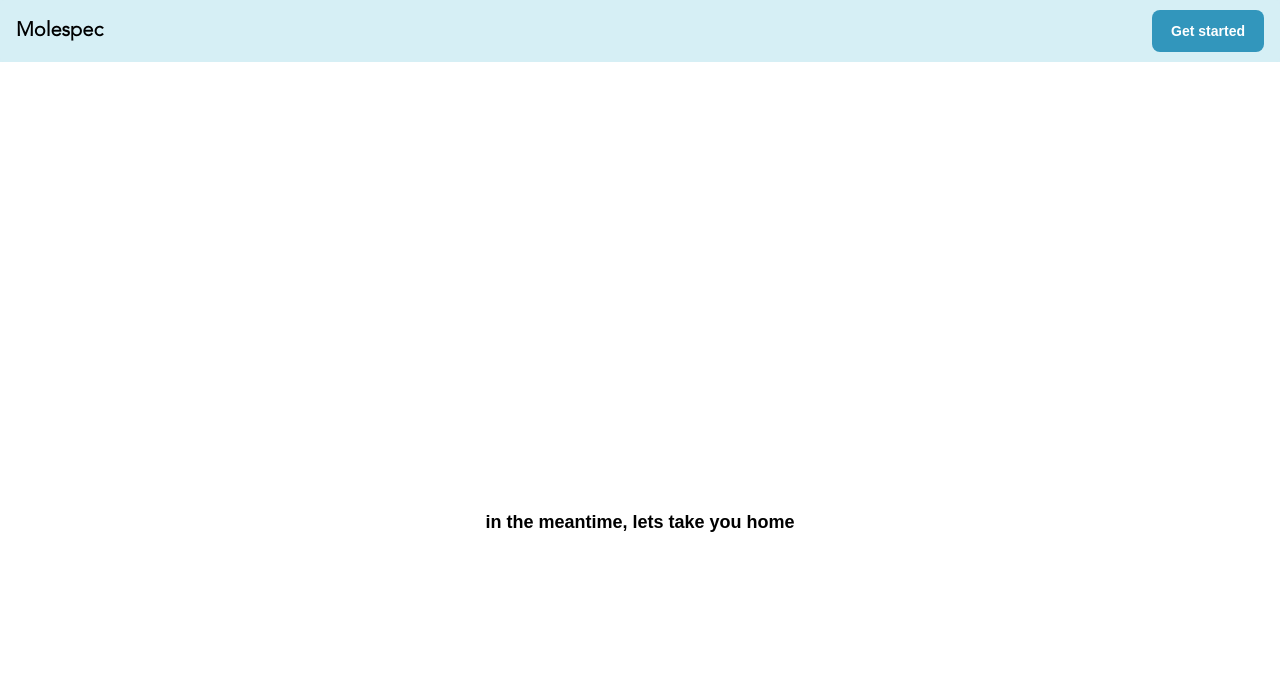
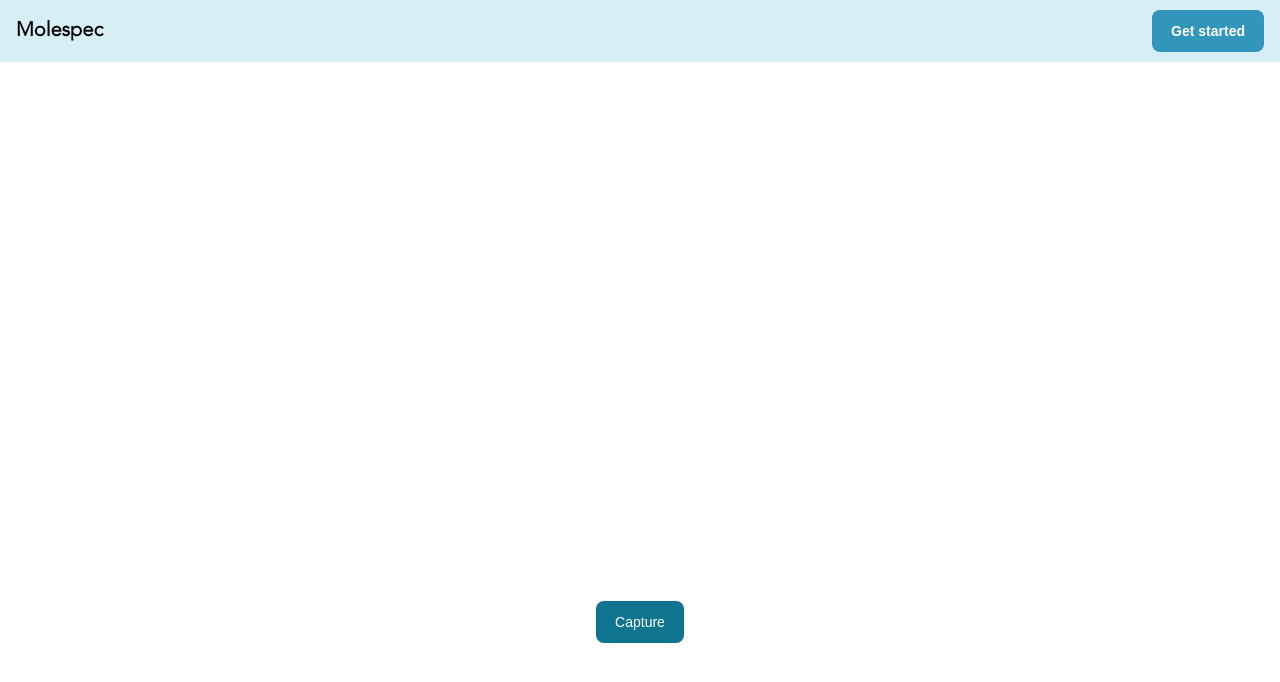
Before and after one commit to amaankahmad/ef-ai-hackathon-frontend, a React (Create React App) app: page /image in a window 1280 px wide. Shown: the top 682 px of the page. Built offline with nearby package versions, Linux system fonts and the light colour scheme; no server answers.

Commit message:
image capture

```diff
--- a/package.json
+++ b/package.json
@@ -19,6 +19,7 @@
         "react": "^18.2.0",
         "react-awesome-reveal": "^4.1.0",
         "react-dom": "^18.2.0",
+        "react-dropzone": "^14.2.3",
         "react-error-boundary": "^3.1.4",
         "react-ga4": "^1.4.1",
         "react-hook-form": "^7.43.1",
--- a/src/components/Header/header.tsx
+++ b/src/components/Header/header.tsx
@@ -52,7 +52,7 @@ export default function DrawerAppBar(props: Props) {
   return (
     <div className="bg-[#D6EFF5]">
       <Navbar fluid rounded className="bg-[#D6EFF5] px-4">
-        <Navbar.Brand href="https://google.com">
+        <Navbar.Brand href="/">
           {/* <img
           alt="Flowbite React Logo"
           className="mr-3 h-6 sm:h-9"
--- a/src/pages/Home/index.tsx
+++ b/src/pages/Home/index.tsx
@@ -1,5 +1,5 @@
 import { useLocation, useNavigate } from "react-router-dom";
-import { useEffect } from "react";
+import { useEffect, useRef } from "react";
 import Footer from "../../components/Footer/footer";
 import RootPage from "../root";
 import Logo from "../../assets/logo.png";
@@ -8,6 +8,7 @@ import { Button } from "flowbite-react";
 const HomePage = () => {
   const location = useLocation();
   let navigate = useNavigate();
+  const fileInputRef = useRef(null);
 
   useEffect(() => {
     if (location.state && location.state.scrollTo) {
@@ -20,6 +21,14 @@ const HomePage = () => {
     }
   }, [location]);
 
+  const handleCapture = (e) => {
+    const file = e.target.files[0];
+    if (file) {
+      // Do something with the captured image file, e.g., send it to the server or navigate to another page
+      navigate("/image", { state: { capturedImage: file } });
+    }
+  };
+
   return (
     <RootPage header="home">
       <div className="flex flex-col items-center h-screen">
@@ -31,11 +40,20 @@ const HomePage = () => {
           Molespec
         </h1>
 
+        {/* Hidden File Input */}
+        <input
+          type="file"
+          accept="image/*"
+          ref={fileInputRef}
+          onChange={handleCapture}
+          className="hidden"
+        />
+
         {/* Start Button */}
         <Button
           className="bg-[#3296BC] mt-24 font-bold"
           onClick={() => {
-            navigate("/image");
+            fileInputRef.current.click();
           }}
         >
           Get started
--- a/src/pages/Image Capture/index.tsx
+++ b/src/pages/Image Capture/index.tsx
@@ -1,25 +1,48 @@
-import React from "react";
-import { Link } from "react-router-dom";
-
+import React, { useRef, useEffect } from "react";
 import { useNavigate } from "react-router-dom";
 import RootPage from "../root";
+import { Button } from "flowbite-react";
 
 const ImageCapturePage = () => {
   const navigate = useNavigate();
+  const videoRef = useRef(null);
+  const canvasRef = useRef(null);
+
+  useEffect(() => {
+    // Access the device camera
+    if (navigator.mediaDevices && navigator.mediaDevices.getUserMedia) {
+      navigator.mediaDevices
+        .getUserMedia({ video: true })
+        .then((stream) => {
+          if (videoRef.current) {
+            videoRef.current.srcObject = stream;
+          }
+        })
+        .catch((err) => {
+          console.error("An error occurred: " + err);
+        });
+    }
+  }, []);
+
+  const captureImage = () => {
+    const context = canvasRef.current.getContext("2d");
+    context.drawImage(videoRef.current, 0, 0, 640, 480);
+    const image = canvasRef.current.toDataURL("image/png");
+    // Save or process the captured image
+    console.log(image);
+  };
 
   return (
     <RootPage header="error">
       <div className="flex flex-col items-center justify-center min-h-screen">
-        <h1 className="xs:text-5xl text-6xl md:text-8xl font-bold mb-6 flex items-center text-center">
-          still under development
-        </h1>
-        <button
-          className="px-8 py-4 my-[4%] text-black rounded-full text-lg font-semibold"
-          style={{ backgroundColor: "#FFFFFF" }}
-          onClick={() => navigate("/")}
-        >
-          in the meantime, lets take you home
-        </button>
+        <video ref={videoRef} width="640" height="1200" autoPlay></video>
+        <Button onClick={captureImage}>Capture</Button>
+        <canvas
+          ref={canvasRef}
+          width="640"
+          height="480"
+          className="hidden"
+        ></canvas>
       </div>
     </RootPage>
   );
```
Also changed, not shown: 2 other files (tests, documents, lock files or other folders).
